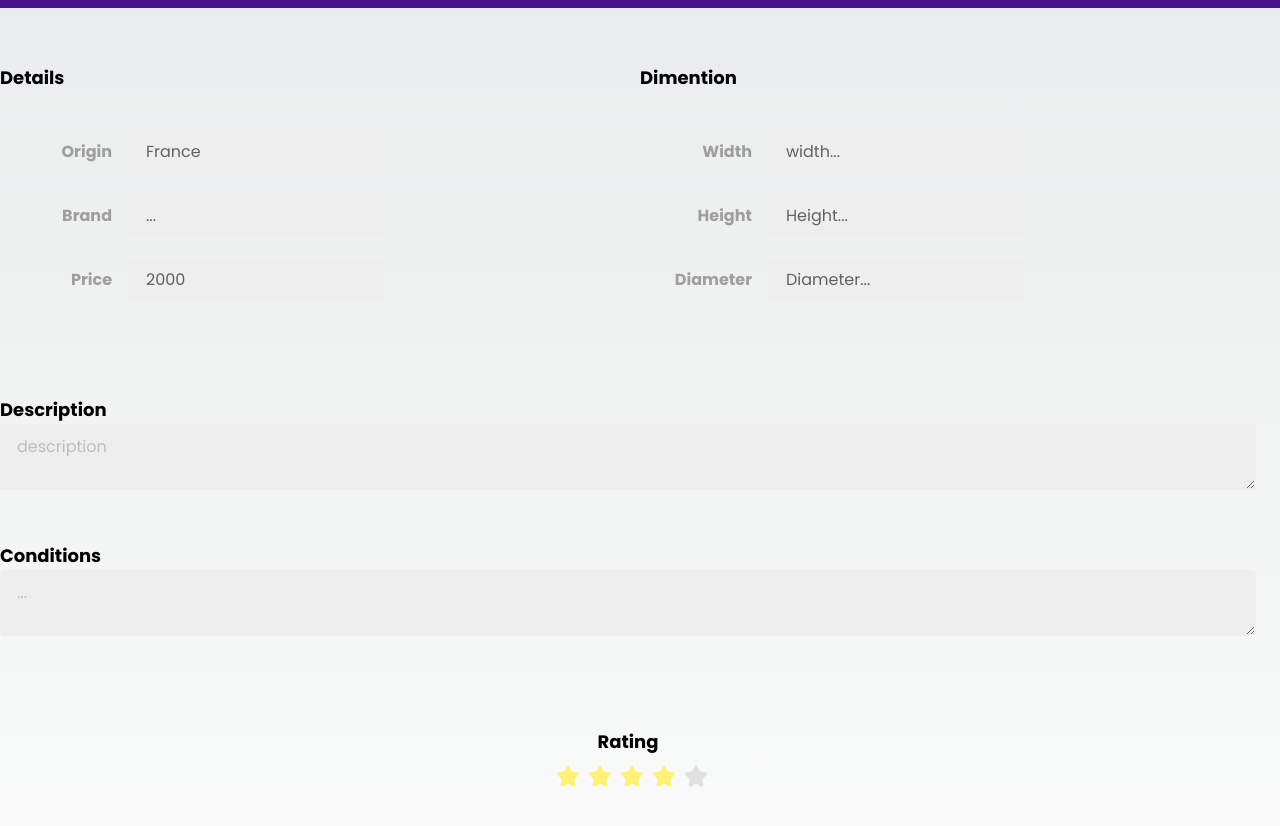
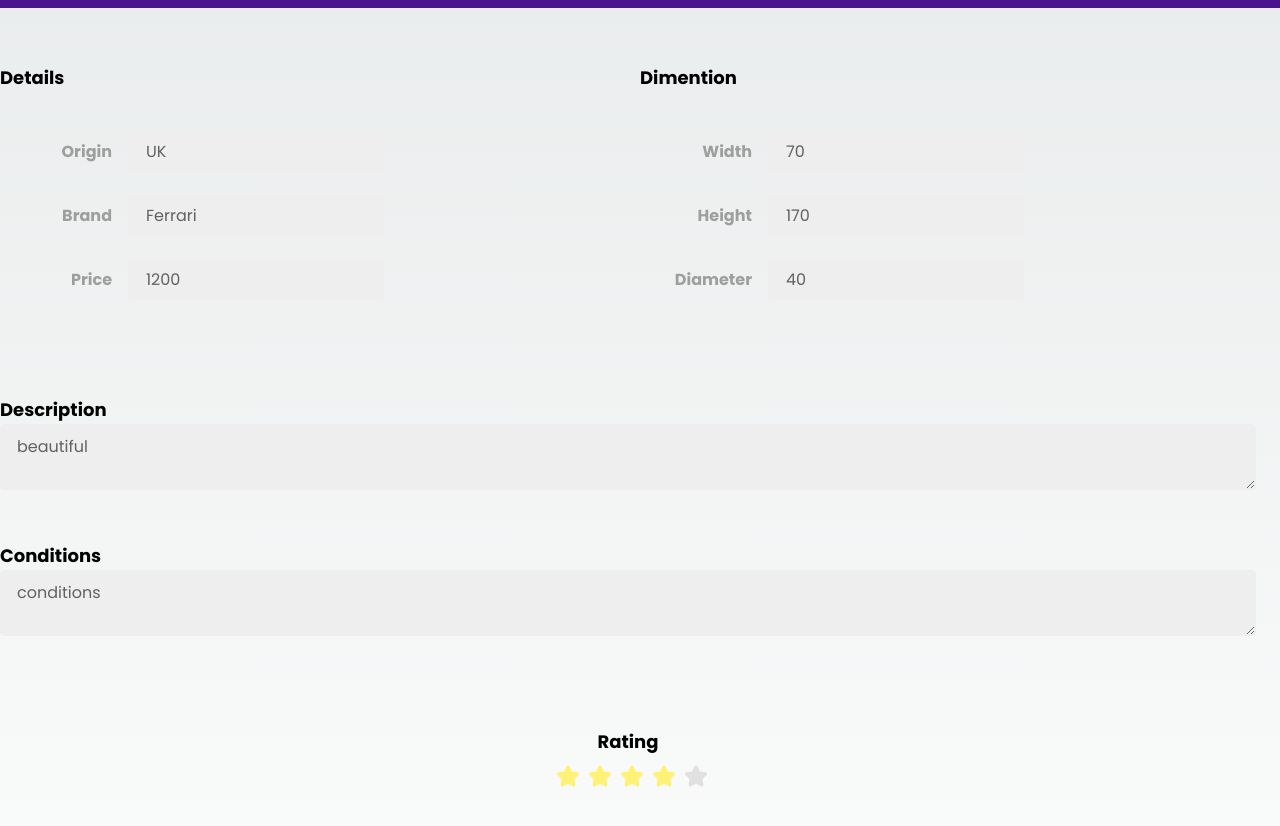
Before and after one commit to SunRise-11/figure-forge-shop, a Next.js app in the folder frontend/: page /figures/1 in a window 1280 px wide. Shown: the part 1100-1926 px from the top of the page. Built offline with nearby package versions, Linux system fonts and the light colour scheme; no server answers.

Commit message:
merge figure by id

```diff
--- a/frontend/src/app/(admin)/admin/dashboard/figures/page.tsx
+++ b/frontend/src/app/(admin)/admin/dashboard/figures/page.tsx
@@ -2,9 +2,6 @@
 
 import React from "react";
 import { Card, Typography } from "@material-tailwind/react";
-
-
-
 
 
 const AllFigures = () => {
--- a/frontend/src/app/(public)/figures/[id]/page.tsx
+++ b/frontend/src/app/(public)/figures/[id]/page.tsx
@@ -1,17 +1,34 @@
+"use client";
 import Banner from "@/app/components/public/Banner";
-import React from "react";
-import Image from "next/image";
+import React, { useContext, useEffect, useState } from "react";
 import Rating from "@/app/components/public/Rating";
+import { FiguresContext } from "@/app/contexts/figures.context";
+import { Toy } from "@/app/components/public/Card";
 
 type Props = {
-  params: { id: string };
+  params: { id: Number };
 };
 
 const DetailPage = ({ params }: Props) => {
+  const [data, setData] = useState<Toy>();
+  const {toys} = useContext(FiguresContext)
+  const fetchbackend = async () => {
+    const toy = toys.filter(toy=> toy.id == params.id);
+    setData(toy[0]);
+    // const response = await axios.get(
+    //   "http://localhost:8080/public/figures" + params.id
+    // );
+    // setData(response.data);
+  };
+
+  useEffect(() => {
+    fetchbackend();
+  }, []);
+  if (data) {
     return (
       <>
         <Banner
-        name="Detail"
+          name={data.name}
           imageSource="https://daweebstop.com/cdn/shop/files/IMG_0171_c8d72572-d4b5-42b3-a240-b9bc2cc2aca9.jpg?v=1661460103"
         />
         <div className="flex flex-col sm:flex-row h-max mb-4 py-10">
@@ -32,7 +49,8 @@ const DetailPage = ({ params }: Props) => {
                     className="bg-gray-200 appearance-none border-2 border-gray-200 rounded w-full py-2 px-4 text-gray-700 leading-tight focus:outline-none focus:bg-white focus:border-purple-500"
                     id="inline-origin"
                     type="text"
-                  value="France"
+                    value={data.origin.toString()}
+                    readOnly
                   />
                 </div>
               </div>
@@ -50,7 +68,8 @@ const DetailPage = ({ params }: Props) => {
                     className="bg-gray-200 appearance-none border-2 border-gray-200 rounded w-full py-2 px-4 text-gray-700 leading-tight focus:outline-none focus:bg-white focus:border-purple-500"
                     id="inline-brand"
                     type="text"
-                  value="..."
+                    value={data.brand.toString()}
+                    readOnly
                   />
                 </div>
               </div>
@@ -68,7 +87,8 @@ const DetailPage = ({ params }: Props) => {
                     className="bg-gray-200 appearance-none border-2 border-gray-200 rounded w-full py-2 px-4 text-gray-700 leading-tight focus:outline-none focus:bg-white focus:border-purple-500"
                     id="inline-price"
                     type="text"
-                  value="2000"
+                    value={data.price.toString()}
+                    readOnly
                   />
                 </div>
               </div>
@@ -91,7 +111,8 @@ const DetailPage = ({ params }: Props) => {
                     className="bg-gray-200 appearance-none border-2 border-gray-200 rounded w-full py-2 px-4 text-gray-700 leading-tight focus:outline-none focus:bg-white focus:border-purple-500"
                     id="inline-width"
                     type="text"
-                  value="width..."
+                    value={data.width.toString()}
+                    readOnly
                   />
                 </div>
               </div>
@@ -109,7 +130,8 @@ const DetailPage = ({ params }: Props) => {
                     className="bg-gray-200 appearance-none border-2 border-gray-200 rounded w-full py-2 px-4 text-gray-700 leading-tight focus:outline-none focus:bg-white focus:border-purple-500"
                     id="inline-height"
                     type="text"
-                  value="Height..."
+                    value={data.height.toString()}
+                    readOnly
                   />
                 </div>
               </div>
@@ -127,7 +149,8 @@ const DetailPage = ({ params }: Props) => {
                     className="bg-gray-200 appearance-none border-2 border-gray-200 rounded w-full py-2 px-4 text-gray-700 leading-tight focus:outline-none focus:bg-white focus:border-purple-500"
                     id="inline-diameter"
                     type="text"
-                  value="Diameter..."
+                    readOnly
+                    value={data.diameter.toString()}
                   />
                 </div>
               </div>
@@ -142,6 +165,8 @@ const DetailPage = ({ params }: Props) => {
                 className="appearance-none block w-full bg-gray-200 text-gray-700 border border-gray-200 rounded py-3 px-4 mb-3 leading-tight focus:outline-none focus:bg-white focus:border-gray-500"
                 id="grid-description"
                 placeholder="description"
+                readOnly
+                value={data.description.toString()}
               />
             </div>
           </div>
@@ -154,6 +179,8 @@ const DetailPage = ({ params }: Props) => {
                 className="appearance-none block w-full bg-gray-200 text-gray-700 border border-gray-200 rounded py-3 px-4 mb-3 leading-tight focus:outline-none focus:bg-white focus:border-gray-500"
                 id="grid-condition"
                 placeholder="..."
+                readOnly
+                value={data.conditions.toString()}
               />
             </div>
           </div>
@@ -161,6 +188,7 @@ const DetailPage = ({ params }: Props) => {
         <Rating />
       </>
     );
+  }
 };
 
 export default DetailPage;
--- a/frontend/src/app/components/public/Card.tsx
+++ b/frontend/src/app/components/public/Card.tsx
@@ -13,7 +13,7 @@ export type Toy = {
   height: Number;
   rating: number;
   description: String;
-  detail: String;
+  conditions: String;
   pictures: String[];
 };
 
--- a/frontend/src/app/contexts/figures.context.tsx
+++ b/frontend/src/app/contexts/figures.context.tsx
@@ -1,4 +1,4 @@
-"use client"
+"use client";
 import { ReactNode, createContext, useEffect, useState } from "react";
 
 type Toy = {
@@ -12,7 +12,7 @@ type Toy = {
   height: Number;
   rating: number;
   description: String;
-    detail: String;
+  conditions: String;
   pictures: String[];
 };
 
@@ -24,12 +24,9 @@ type FiguresContextType = {
   toys: Toy[];
 };
 
-
 export const FiguresContext = createContext<FiguresContextType>({
   toys: [],
 });
-
-
 
 const toysArray: Toy[] = [
   {
@@ -43,7 +40,7 @@ const toysArray: Toy[] = [
     height: 170,
     rating: 3,
     description: "beautiful",
-      detail: "nothing",
+    conditions: "conditions",
     pictures: [
       "https://i.etsystatic.com/45624040/r/il/f51b82/5215193199/il_fullxfull.5215193199_3esv.jpg",
     ],
@@ -59,7 +56,7 @@ const toysArray: Toy[] = [
     height: 170,
     rating: 3,
     description: "beautiful",
-      detail: "nothing",
+    conditions: "conditions",
     pictures: [
       "https://i.etsystatic.com/45624040/r/il/f51b82/5215193199/il_fullxfull.5215193199_3esv.jpg",
     ],
@@ -75,7 +72,7 @@ const toysArray: Toy[] = [
     height: 170,
     rating: 3,
     description: "beautiful",
-      detail: "nothing",
+    conditions: "conditions",
     pictures: [
       "https://i.etsystatic.com/45624040/r/il/f51b82/5215193199/il_fullxfull.5215193199_3esv.jpg",
     ],
@@ -91,7 +88,7 @@ const toysArray: Toy[] = [
     height: 170,
     rating: 3,
     description: "beautiful",
-      detail: "nothing",
+    conditions: "conditions",
     pictures: [
       "https://i.etsystatic.com/45624040/r/il/f51b82/5215193199/il_fullxfull.5215193199_3esv.jpg",
     ],
@@ -107,7 +104,7 @@ const toysArray: Toy[] = [
     height: 170,
     rating: 3,
     description: "beautiful",
-      detail: "nothing",
+    conditions: "conditions",
     pictures: [
       "https://i.etsystatic.com/45624040/r/il/f51b82/5215193199/il_fullxfull.5215193199_3esv.jpg",
     ],
@@ -123,7 +120,7 @@ const toysArray: Toy[] = [
     height: 170,
     rating: 3,
     description: "beautiful",
-      detail: "nothing",
+    conditions: "conditions",
     pictures: [
       "https://i.etsystatic.com/45624040/r/il/f51b82/5215193199/il_fullxfull.5215193199_3esv.jpg",
     ],
@@ -139,7 +136,7 @@ const toysArray: Toy[] = [
     height: 170,
     rating: 3,
     description: "beautiful",
-      detail: "nothing",
+    conditions: "conditions",
     pictures: [
       "https://i.etsystatic.com/45624040/r/il/f51b82/5215193199/il_fullxfull.5215193199_3esv.jpg",
     ],
@@ -155,7 +152,7 @@ const toysArray: Toy[] = [
     height: 170,
     rating: 3,
     description: "beautiful",
-      detail: "nothing",
+    conditions: "conditions",
     pictures: [
       "https://i.etsystatic.com/45624040/r/il/f51b82/5215193199/il_fullxfull.5215193199_3esv.jpg",
     ],
@@ -171,7 +168,7 @@ const toysArray: Toy[] = [
     height: 170,
     rating: 3,
     description: "beautiful",
-      detail: "nothing",
+    conditions: "conditions",
     pictures: [
       "https://i.etsystatic.com/45624040/r/il/f51b82/5215193199/il_fullxfull.5215193199_3esv.jpg",
     ],
@@ -187,7 +184,7 @@ const toysArray: Toy[] = [
     height: 170,
     rating: 3,
     description: "beautiful",
-      detail: "nothing",
+    conditions: "conditions",
     pictures: [
       "https://i.etsystatic.com/45624040/r/il/f51b82/5215193199/il_fullxfull.5215193199_3esv.jpg",
     ],
@@ -203,7 +200,7 @@ const toysArray: Toy[] = [
     height: 170,
     rating: 3,
     description: "beautiful",
-      detail: "nothing",
+    conditions: "conditions",
     pictures: [
       "https://i.etsystatic.com/45624040/r/il/f51b82/5215193199/il_fullxfull.5215193199_3esv.jpg",
     ],
@@ -219,7 +216,7 @@ const toysArray: Toy[] = [
     height: 170,
     rating: 3,
     description: "beautiful",
-      detail: "nothing",
+    conditions: "conditions",
     pictures: [
       "https://i.etsystatic.com/45624040/r/il/f51b82/5215193199/il_fullxfull.5215193199_3esv.jpg",
     ],
@@ -235,7 +232,7 @@ const toysArray: Toy[] = [
     height: 170,
     rating: 3,
     description: "beautiful",
-      detail: "nothing",
+    conditions: "conditions",
     pictures: [
       "https://i.etsystatic.com/45624040/r/il/f51b82/5215193199/il_fullxfull.5215193199_3esv.jpg",
     ],
@@ -251,7 +248,7 @@ const toysArray: Toy[] = [
     height: 170,
     rating: 3,
     description: "beautiful",
-      detail: "nothing",
+    conditions: "conditions",
     pictures: [
       "https://i.etsystatic.com/45624040/r/il/f51b82/5215193199/il_fullxfull.5215193199_3esv.jpg",
     ],
@@ -267,7 +264,7 @@ const toysArray: Toy[] = [
     height: 170,
     rating: 3,
     description: "beautiful",
-      detail: "nothing",
+    conditions: "conditions",
     pictures: [
       "https://i.etsystatic.com/45624040/r/il/f51b82/5215193199/il_fullxfull.5215193199_3esv.jpg",
     ],
@@ -283,7 +280,7 @@ const toysArray: Toy[] = [
     height: 170,
     rating: 3,
     description: "beautiful",
-      detail: "nothing",
+    conditions: "conditions",
     pictures: [
       "https://i.etsystatic.com/45624040/r/il/f51b82/5215193199/il_fullxfull.5215193199_3esv.jpg",
     ],
@@ -299,7 +296,7 @@ const toysArray: Toy[] = [
     height: 170,
     rating: 3,
     description: "beautiful",
-      detail: "nothing",
+    conditions: "conditions",
     pictures: [
       "https://i.etsystatic.com/45624040/r/il/f51b82/5215193199/il_fullxfull.5215193199_3esv.jpg",
     ],
@@ -315,7 +312,7 @@ const toysArray: Toy[] = [
     height: 170,
     rating: 3,
     description: "beautiful",
-      detail: "nothing",
+    conditions: "conditions",
     pictures: [
       "https://i.etsystatic.com/45624040/r/il/f51b82/5215193199/il_fullxfull.5215193199_3esv.jpg",
     ],
@@ -331,7 +328,7 @@ const toysArray: Toy[] = [
     height: 170,
     rating: 3,
     description: "beautiful",
-      detail: "nothing",
+    conditions: "conditions",
     pictures: [
       "https://i.etsystatic.com/45624040/r/il/f51b82/5215193199/il_fullxfull.5215193199_3esv.jpg",
     ],
@@ -347,7 +344,7 @@ const toysArray: Toy[] = [
     height: 170,
     rating: 3,
     description: "beautiful",
-      detail: "nothing",
+    conditions: "conditions",
     pictures: [
       "https://i.etsystatic.com/45624040/r/il/f51b82/5215193199/il_fullxfull.5215193199_3esv.jpg",
     ],
@@ -363,7 +360,7 @@ const toysArray: Toy[] = [
     height: 170,
     rating: 3,
     description: "beautiful",
-      detail: "nothing",
+    conditions: "conditions",
     pictures: [
       "https://i.etsystatic.com/45624040/r/il/f51b82/5215193199/il_fullxfull.5215193199_3esv.jpg",
     ],
@@ -378,7 +375,8 @@ const toysArray: Toy[] = [
   //   diameter: 40,
   //   height: 170,
   //   rating: 3,
-    //   description: "beautiful",
+  //    description: "beautiful",
+  //  conditions: "conditions",
   //   detail: "nothing",
   //   pictures: [
   //     "https://i.etsystatic.com/45624040/r/il/f51b82/5215193199/il_fullxfull.5215193199_3esv.jpg",
@@ -394,7 +392,8 @@ const toysArray: Toy[] = [
   //   diameter: 40,
   //   height: 170,
   //   rating: 3,
-    //   description: "beautiful",
+  //    description: "beautiful",
+  //  conditions: "conditions",
   //   detail: "nothing",
   //   pictures: [
   //     "https://i.etsystatic.com/45624040/r/il/f51b82/5215193199/il_fullxfull.5215193199_3esv.jpg",
@@ -410,7 +409,8 @@ const toysArray: Toy[] = [
   //   diameter: 40,
   //   height: 170,
   //   rating: 3,
-    //   description: "beautiful",
+  //    description: "beautiful",
+  //  conditions: "conditions",
   //   detail: "nothing",
   //   pictures: [
   //     "https://i.etsystatic.com/45624040/r/il/f51b82/5215193199/il_fullxfull.5215193199_3esv.jpg",
@@ -426,25 +426,23 @@ const toysArray: Toy[] = [
   //   diameter: 40,
   //   height: 170,
   //   rating: 3,
-    //   description: "beautiful",
+  //    description: "beautiful",
+  //  conditions: "conditions",
   //   detail: "nothing",
   //   pictures: [
   //     "https://i.etsystatic.com/45624040/r/il/f51b82/5215193199/il_fullxfull.5215193199_3esv.jpg",
   //   ],
   // },
-
 ];
 
-export const FiguresProvider = ({children}: FiguresProviderProps) => {
+export const FiguresProvider = ({ children }: FiguresProviderProps) => {
   const [toys, setToys] = useState<Toy[]>(toysArray);
 
   const value: FiguresContextType = {
-        toys
-    }
+    toys,
+  };
 
   return (
-        <FiguresContext.Provider value={value}>
-            {children}
-        </FiguresContext.Provider>
+    <FiguresContext.Provider value={value}>{children}</FiguresContext.Provider>
   );
 };
```
Lines whose indentation alone changed are shown as unchanged.
